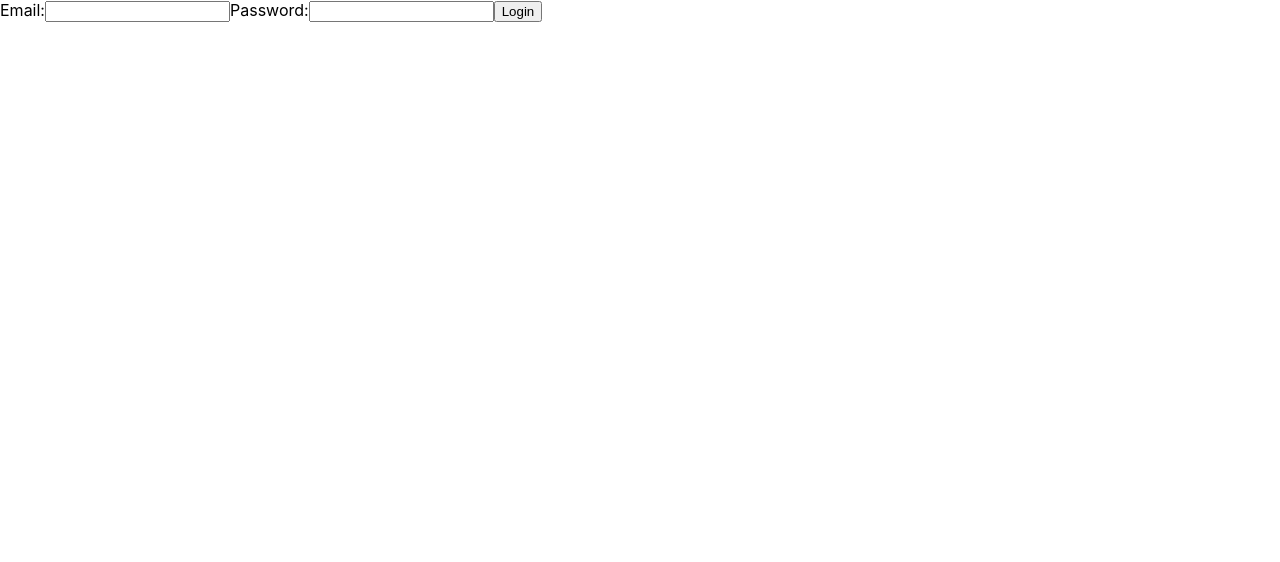
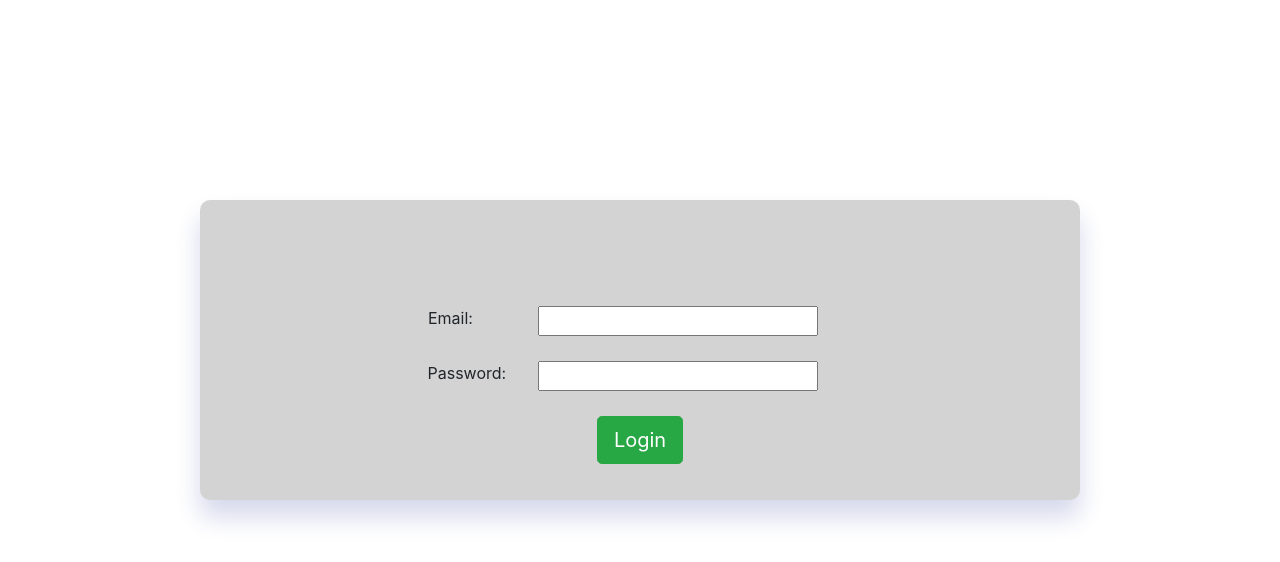
Before and after one commit to Alexbvs/NotesApp, a React (Create React App) app: page / in a window 1280 px wide. Shown: the top 562 px of the page. Built offline with nearby package versions, Linux system fonts and the light colour scheme.

Commit message:
add react-bootstrap, node-sass, styles for Login

```diff
--- a/package.json
+++ b/package.json
@@ -6,8 +6,11 @@
     "@testing-library/jest-dom": "^5.11.6",
     "@testing-library/react": "^11.2.2",
     "@testing-library/user-event": "^12.6.0",
+    "bootstrap": "^4.5.3",
     "formik": "^2.2.6",
+    "node-sass": "^4.14.1",
     "react": "^17.0.1",
+    "react-bootstrap": "^1.4.0",
     "react-dom": "^17.0.1",
     "react-redux": "^7.2.2",
     "react-router-dom": "^5.2.0",
--- a/src/App.js
+++ b/src/App.js
@@ -1,5 +1,6 @@
 import React from "react";
 import LoginContainer from "./components/LoginContainer";
+import "bootstrap/dist/css/bootstrap.min.css";
 
 function App() {
     return (
--- a/src/components/Login.js
+++ b/src/components/Login.js
@@ -1,5 +1,8 @@
 import React from "react";
 import {Field, Form, Formik} from "formik";
+import {Button} from "react-bootstrap";
+import Row from "react-bootstrap/Row";
+import Col from "react-bootstrap/Col";
 
 const Login = ({initialValues, validationSchema, submitButtonText, onSubmit}) => {
 
@@ -11,16 +14,42 @@ const Login = ({initialValues, validationSchema, submitButtonText, onSubmit}) =>
                 validationSchema={validationSchema}
             >
                 {({errors, touched}) => (
-                    <Form>
-                        <label htmlFor="email" className="formTab__label">Email:</label>
-                        <Field name="email" type="email"/>
-                        {errors.email && touched.email ? <div>{errors.email}</div> : null}
+                    <Row>
+                        <Col md={{span: 6, offset: 3}}>
+                            <Form className="form">
+                                <Row>
+                                    <Col md={2}>
+                                        <label htmlFor="email" className="form__label">Email:</label>
+                                    </Col>
+                                    <Col md={10}>
+                                        <div className="form__field">
+                                        <Field name="email" type="email" className="form__field_input"/>
+                                        {errors.email && touched.email
+                                            ? <div className="form__error">{errors.email}</div>
+                                            : null}
+                                        </div>
+                                    </Col>
 
-                        <label htmlFor="password" className="formTab__label">Password:</label>
-                        <Field name="password" type="password"/>
-                        {errors.password && touched.password ? <div>{errors.password}</div> : null}
-                        <button type="submit" className="btn">{submitButtonText}</button>
-                    </Form>
+                                </Row>
+
+                                <Row>
+                                    <Col md={2}>
+                                        <label htmlFor="password" className="formTab__label">Password:</label>
+                                    </Col>
+                                    <Col md={10}>
+                                        <div className="form__field">
+                                        <Field name="password" type="password" className="form__field_input" />
+                                        {errors.password && touched.password
+                                            ? <div className="form__error">{errors.password}</div>
+                                            : null}
+                                        </div>
+                                    </Col>
+
+                                </Row>
+                                <Button variant="success" size="lg" type="submit" className="form_btn">{submitButtonText}</Button>
+                            </Form>
+                        </Col>
+                    </Row>
                 )}
             </Formik>
         </>
--- a/src/index.css
+++ /dev/null
@@ -1,13 +0,0 @@
-body {
-  margin: 0;
-  font-family: -apple-system, BlinkMacSystemFont, 'Segoe UI', 'Roboto', 'Oxygen',
-    'Ubuntu', 'Cantarell', 'Fira Sans', 'Droid Sans', 'Helvetica Neue',
-    sans-serif;
-  -webkit-font-smoothing: antialiased;
-  -moz-osx-font-smoothing: grayscale;
-}
-
-code {
-  font-family: source-code-pro, Menlo, Monaco, Consolas, 'Courier New',
-    monospace;
-}
--- a/src/index.js
+++ b/src/index.js
@@ -1,6 +1,6 @@
 import React from 'react';
 import ReactDOM from 'react-dom';
-import './index.css';
+import './index.sass';
 import App from './App';
 import reportWebVitals from './reportWebVitals';
 
--- /dev/null
+++ b/src/index.sass
@@ -0,0 +1,38 @@
+body
+  margin: 0
+  font-family: -apple-system, BlinkMacSystemFont, 'Segoe UI', 'Roboto', 'Oxygen', 'Ubuntu', 'Cantarell', 'Fira Sans', 'Droid Sans', 'Helvetica Neue', sans-serif
+  -webkit-font-smoothing: antialiased
+  -moz-osx-font-smoothing: grayscale
+
+
+code
+  font-family: source-code-pro, Menlo, Monaco, Consolas, 'Courier New', monospace
+
+.App
+  min-width: 600px
+  min-height: 300px
+  height: 100%
+  background-color: #D3D3D3
+  margin: 200px
+  border-radius: 10px
+  text-align: center
+  box-shadow: 0px 17px 24px 0px rgba(48, 63, 159, 0.2)
+
+.form
+  margin-top: 25%
+
+
+  &__field
+    margin-bottom: 25px
+    position: relative
+
+    &_input
+      width: 80%
+
+  &__error
+    position: absolute
+    top: 30px
+    left: 25px
+    white-space: nowrap
+    overflow: hidden
+    text-overflow: ellipsis
```
Also changed, not shown: 2 other files (tests, documents, lock files or other folders).
